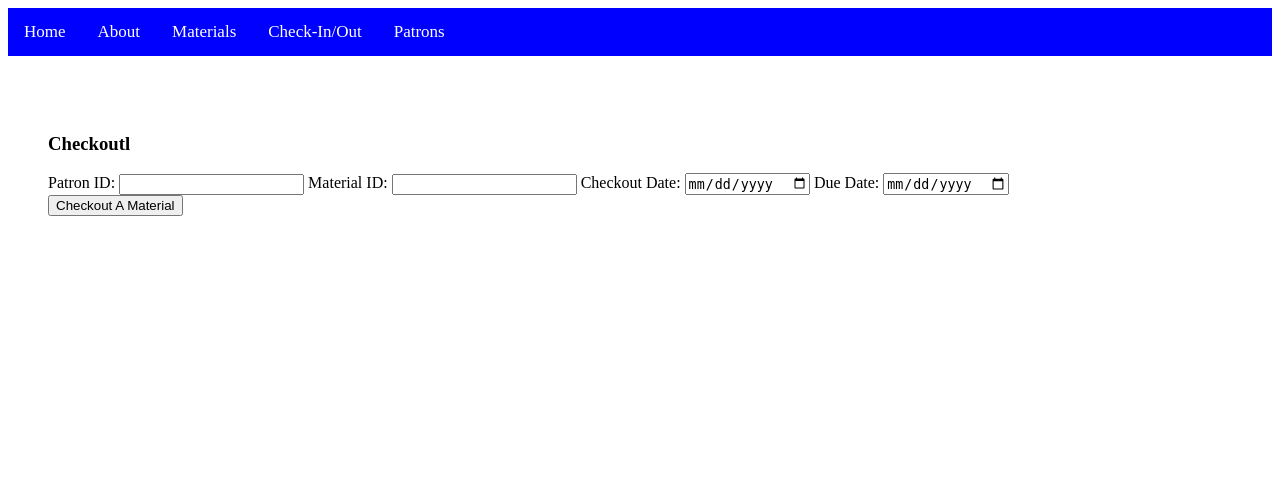
After one commit to kdiekema/PublicLibraryModernization, a Flask app: page /checkout in a window 1280 px wide. The commit adds this page. Shown: the top 496 px of the page. Run offline with Flask 2, Linux system fonts and the light colour scheme; parts of the project's set-up code (start-up, migrations or seed data) failed here and were passed over.

Commit message:
working circulation pages

```diff
--- a/app.py
+++ b/app.py
@@ -5,6 +5,7 @@ from wtforms import StringField, SubmitField, IntegerField, DateField
 from wtforms.validators import DataRequired
 from flask_sqlalchemy import SQLAlchemy
 from sqlalchemy import or_
+from sqlalchemy.sql.functions import func
 import pymysql
 import secrets
 
@@ -44,6 +45,12 @@ class group3_patrons(db.Model):
     phone2= db.Column(db.String(20))
     email= db.Column(db.String(255))
 
+class g3_circulation(db.Model):
+    circulationID = db.Column(db.Integer, primary_key=True)
+    patronsID = db.Column(db.ForeignKey('group3_patrons.patronID'))
+    materialsID = db.Column(db.ForeignKey('g3_materials.ID'))
+    checkoutDate = db.Column(db.Date)
+    dueDate = db.Column(db.Date)
 
 def __repr__(self):
         return "ID: {0} | Material Type: {1} |  Call Number: {2} |  Title: {3} | Author: {4} | Publisher: {5} | Copyright: {6} | ISBN: {7} | Description: {8}".format(self.ID, self.materialType, self.callNumber, self.title, self.author, self.publisher, self.copyright, self.ISBN, self.description)
@@ -60,20 +67,27 @@ class MaterialsForm(FlaskForm):
     description = StringField('Description:')
 
 class PatronsForm(FlaskForm):
-    patronID = IntegerField('PatronID:')
+    patronID = IntegerField('Patron ID:')
     first_name = StringField('First Name:', validators=[DataRequired()])
     last_name= StringField('Last Name:', validators=[DataRequired()])
-    birthdate = StringField('Birthdate:', validators=[DataRequired()])
+    birthdate = DateField('Birthdate:', validators=[DataRequired()])
     address1 = StringField('Address 1:', validators=[DataRequired()])
     address2 = StringField('Address 2:')
     city = StringField('City:', validators=[DataRequired()])
     state = StringField('State:', validators=[DataRequired()])
-    zip = StringField('Zip:', validators=[DataRequired()])#data can be null for the descritpion so didnt know if we had to do a validator on it?
+    zip = StringField('Zip:', validators=[DataRequired()])
     phone = StringField('Phone 1:')
     phone2 = StringField('Phone 2:')
     email = StringField('Email:')
 
-@app.route('/') #I'm not sure what the app route would be for our database design
+class CirculationForm(FlaskForm):
+    circulationID = IntegerField('Circulation ID:')
+    patronsID = IntegerField('Patron ID:',  validators=[DataRequired()])
+    materialsID = IntegerField('Material ID:',  validators=[DataRequired()])
+    checkoutDate = DateField('Checkout Date:',  validators=[DataRequired()] )
+    dueDate = DateField('Due Date:',  validators=[DataRequired()])
+
+@app.route('/')
 def index():
     return render_template('index.html')
 
@@ -240,5 +254,37 @@ def delete_materials(ID):
     else: #if it's a GET request, send them to the home page
         return redirect("/materials")
 
+@app.route('/circulation')
+def circulation():
+    all_circulation= g3_circulation.query.all()
+    return render_template('circulation.html', circulation=all_circulation, pageTitle="Circulation")
+
+@app.route('/checkout', methods=['GET','POST'])
+def checkout():
+    form = CirculationForm()
+    if form.validate_on_submit():
+        circulation = g3_circulation(patronsID=form.patronsID.data, materialsID= form.materialsID.data, checkoutDate=form.checkoutDate.data, dueDate=form.dueDate.data)
+        db.session.add(circulation)
+        db.session.commit()
+        return redirect('/circulation')
+
+    return render_template('checkout.html', form=form, pageTitle='Check Out')
+
+@app.route('/checkin/<int:circulationID>', methods=['GET','POST'])
+def checkin(circulationID):
+    circulation = g3_circulation.query.get_or_404(circulationID)
+    return render_template('checkin.html', form=circulation, pageTitle='Check In')
+
+@app.route('/checkin/<int:circulationID>/confirm', methods=['POST'])
+def confirm(circulationID):
+    if request.method == 'POST':
+        circulation = g3_circulation.query.get_or_404(circulationID)
+        db.session.delete(circulation)
+        db.session.commit()
+        flash('Material was successfully checked in')
+        return redirect("/circulation")
+    else: #if it's a GET request, send them to the home page
+        return redirect("/circulation")
+
 if __name__ == '__main__':
     app.run(debug=True)
--- a/templates/base.html
+++ b/templates/base.html
@@ -11,7 +11,7 @@
 					<li><a href="{{ url_for('index')}}">Home</a></li>
 					<li><a href="{{ url_for('about')}}">About</a></li>
 					<li><a href="{{ url_for('materials')}}">Materials</a></li>
-					<li><a>Check-In/Out</a></li>
+					<li><a href="{{ url_for('circulation')}}">Check-In/Out</a></li>
 					<li><a href="{{ url_for('patrons')}}">Patrons</a></li>
 				</ul>
 		</div>
--- /dev/null
+++ b/templates/checkout.html
@@ -0,0 +1,22 @@
+{% extends 'base.html' %}
+{% block body %}
+<div>
+
+  <h3>Checkoutl</h3>
+
+  <form method="POST" action="">
+
+
+    {{ form.csrf_token }}
+
+    {{ form.patronsID.label }} {{ form.patronsID(size = 20)}}
+    {{ form.materialsID.label }} {{ form.materialsID(size = 20)}}
+    {{ form.checkoutDate.label }} {{ form.checkoutDate(size = 20) }}
+    {{ form.dueDate.label }} {{ form.dueDate(size = 20) }}
+
+    <input type="submit" value="Checkout A Material">
+
+  </form>
+
+</div>
+{% endblock %}
```
Also changed, not shown: templates/checkin.html (added, +20 -0 lines), templates/circulation.html (added, +44 -0 lines).
